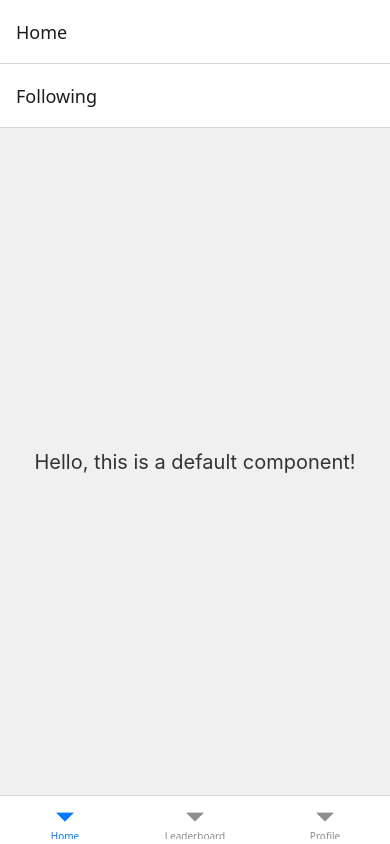
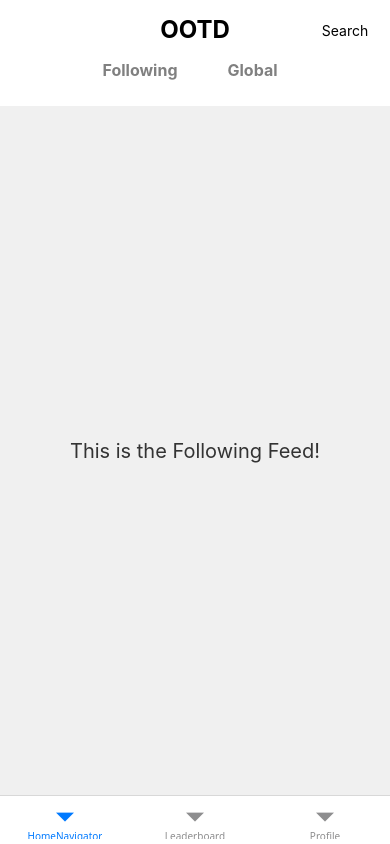
Before and after one commit to roysc99/OOTD, a React Native app: screen /MainTabs in a window 390 px wide. Built offline with nearby package versions, Linux system fonts and the light colour scheme.

Commit message:
added homeheader, feeds, and homesearch

```diff
--- a/App.js
+++ b/App.js
@@ -1,16 +1,13 @@
-import React from 'react'
-import { StatusBar } from 'expo-status-bar';
-import { StyleSheet, Text, View } from 'react-native';
-import TabNavigator from './src/navigation/TabNavigator';
-import { NavigationContainer } from '@react-navigation/native';
-
-
-
+import React from "react";
+import { StatusBar } from "expo-status-bar";
+import { StyleSheet, Text, View } from "react-native";
+import AppNavigator from "./src/navigation/AppNavigator";
+import { NavigationContainer } from "@react-navigation/native";
 
 export default function App() {
   return (
     <NavigationContainer>
-      <TabNavigator />
+      <AppNavigator />
     </NavigationContainer>
   );
 }
@@ -18,8 +15,8 @@
 const styles = StyleSheet.create({
   container: {
     flex: 1,
-    backgroundColor: '#fff',
-    alignItems: 'center',
-    justifyContent: 'center',
+    backgroundColor: "#fff",
+    alignItems: "center",
+    justifyContent: "center",
   },
 });
--- /dev/null
+++ b/src/components/HomeHeader.js
@@ -0,0 +1,62 @@
+import React, { useState } from "react";
+import styles from "../components/HomeHeaderStyles";
+import { SafeAreaView, View, Text, Pressable } from "react-native";
+import { useNavigation } from "@react-navigation/native";
+
+/* Homepage header that displays Following, Global, and Search */
+export default function HomeHeader({}) {
+  //states for when following page is active or global
+  const [activeButton, setActiveButton] = useState(null);
+  const navigation = useNavigation();
+
+  return (
+    <SafeAreaView style={styles.safeArea}>
+      <View style={styles.container}>
+        <Text style={styles.title}>OOTD</Text>
+        <View style={styles.searchButton}>
+          <Pressable
+            onPress={() => {
+              navigation.navigate("HomeSearch");
+            }}
+          >
+            <Text>Search</Text>
+          </Pressable>
+        </View>
+        <View style={styles.buttonGroup}>
+          <Pressable
+            onPress={() => {
+              setActiveButton("Following");
+              navigation.navigate("HomeNavigator", { screen: "FollowingFeed" });
+            }}
+            style={styles.textButton}
+          >
+            <Text
+              style={[
+                //if activeButton is equal to Following, styles.activeText is returned
+                styles.followingButton,
+                activeButton === "Following" && styles.activeText,
+              ]}
+            >
+              Following
+            </Text>
+          </Pressable>
+          <Pressable
+            onPress={() => {
+              setActiveButton("Global");
+              navigation.navigate("HomeNavigator", { screen: "GlobalFeed" });
+            }}
+          >
+            <Text
+              style={[
+                styles.globalButton,
+                activeButton === "Global" && styles.activeText,
+              ]}
+            >
+              Global
+            </Text>
+          </Pressable>
+        </View>
+      </View>
+    </SafeAreaView>
+  );
+}
--- /dev/null
+++ b/src/components/HomeHeaderStyles.js
@@ -0,0 +1,49 @@
+import { StyleSheet } from "react-native";
+
+export default StyleSheet.create({
+  container: {
+    width: "100%",
+    padding: 30,
+    backgroundColor: "white",
+    alignItems: "center",
+    justifyContent: "center",
+    position: "relative",
+  },
+  title: {
+    color: "black",
+    fontSize: 24,
+    fontWeight: "bold",
+    top: -15,
+  },
+  safeArea: {
+    fles: 1,
+    backgroundColor: "white",
+  },
+  buttonGroup: {
+    flexDirection: "row",
+    position: "absolute",
+    top: 40,
+    justifyContent: "center",
+  },
+  followingButton: {
+    color: "gray",
+    fontSize: 16,
+    fontWeight: "bold",
+    right: 30,
+    top: 20,
+  },
+  globalButton: {
+    color: "gray",
+    fontSize: 16,
+    fontWeight: "bold",
+    left: 20,
+    top: 20,
+  },
+  activeText: {
+    color: "black",
+  },
+  searchButton: {
+    top: -37,
+    left: 150,
+  },
+});
--- /dev/null
+++ b/src/navigation/AppNavigator.js
@@ -0,0 +1,28 @@
+import React from "react";
+import { createStackNavigator } from "@react-navigation/stack";
+import TabNavigator from "./TabNavigator";
+import HomeSearch from "../screens/HomeSearch";
+
+const Stack = createStackNavigator();
+
+export default function AppNavigator() {
+  return (
+    <Stack.Navigator>
+      {/* main tab layout including ootd header, following, leaderboard, etc. */}
+      <Stack.Screen
+        name="MainTabs"
+        component={TabNavigator}
+        options={{ headerShown: false }}
+      />
+
+      {/* separate search page */}
+      <Stack.Screen
+        name="HomeSearch"
+        component={HomeSearch}
+        options={{
+          headerShown: false,
+        }}
+      />
+    </Stack.Navigator>
+  );
+}
--- a/src/navigation/HomeNavigator.js
+++ b/src/navigation/HomeNavigator.js
@@ -1,18 +1,25 @@
-import React from 'react';
-import { createStackNavigator } from '@react-navigation/stack'
-import FollowingFeed from '../screens/FollowingFeed'
-import GlobalFeed from '../screens/GlobalFeed'
-import HomeSearch from '../screens/HomeSearch'
+import React from "react";
+import { createStackNavigator } from "@react-navigation/stack";
+import FollowingFeed from "../screens/FollowingFeed";
+import GlobalFeed from "../screens/GlobalFeed";
+import HomeSearch from "../screens/HomeSearch";
 
 const Stack = createStackNavigator();
 
-/** This is our home stack which contains our two feeds */
+/** home stack contains following and global feed */
 const HomeNavigator = () => {
   return (
     <Stack.Navigator>
-        <Stack.Screen name="Following" component={FollowingFeed} />
-        <Stack.Screen name="Global" component={GlobalFeed} />
-        <Stack.Screen name ="Home Search" component={HomeSearch} />
+      <Stack.Screen
+        name="FollowingFeed"
+        component={FollowingFeed}
+        options={{ headerShown: false, animation: "none" }}
+      />
+      <Stack.Screen
+        name="GlobalFeed"
+        component={GlobalFeed}
+        options={{ headerShown: false, animation: "none" }}
+      />
     </Stack.Navigator>
   );
 };
--- a/src/navigation/TabNavigator.js
+++ b/src/navigation/TabNavigator.js
@@ -1,23 +1,26 @@
-import React from 'react';
-import HomeNavigator from '../navigation/HomeNavigator'
-import Profile from '../screens/Profile'
-import Leaderboard from '../screens/Leaderboard'
-import { createBottomTabNavigator } from '@react-navigation/bottom-tabs';
+import React from "react";
+import HomeNavigator from "../navigation/HomeNavigator";
+import Profile from "../screens/Profile";
+import Leaderboard from "../screens/Leaderboard";
+import { createBottomTabNavigator } from "@react-navigation/bottom-tabs";
+import Header from "../components/HomeHeader";
 
 const Tab = createBottomTabNavigator();
 
-/** TabNavigator is different from StackNavigator
- *  TabNavigator moves between pages
- *
- *  This contains each page
+/** TabNavigator to move between each page(home, leaderboard, profile)
  */
 const TabNavigator = () => {
   return (
     <Tab.Navigator>
-        <Tab.Screen name="Home" component={HomeNavigator} />
+      <Tab.Screen
+        name="HomeNavigator"
+        component={HomeNavigator}
+        options={{
+          header: () => <Header title="OOTD" />, // Custom header
+        }}
+      />
       <Tab.Screen name="Leaderboard" component={Leaderboard} />
       <Tab.Screen name="Profile" component={Profile} />
-
     </Tab.Navigator>
   );
 };
--- a/src/screens/FollowingFeed.js
+++ b/src/screens/FollowingFeed.js
@@ -1,10 +1,10 @@
-import React from 'react';
-import { View, Text, StyleSheet } from 'react-native';
+import React from "react";
+import { View, Text, StyleSheet } from "react-native";
 
 const DefaultComponent = () => {
   return (
     <View style={styles.container}>
-      <Text style={styles.text}>Hello, this is a default component!</Text>
+      <Text style={styles.text}>This is the Following Feed!</Text>
     </View>
   );
 };
@@ -12,13 +12,13 @@
 const styles = StyleSheet.create({
   container: {
     flex: 1,
-    justifyContent: 'center',
-    alignItems: 'center',
-    backgroundColor: '#f0f0f0',
+    justifyContent: "center",
+    alignItems: "center",
+    backgroundColor: "#f0f0f0",
   },
   text: {
     fontSize: 20,
-    color: '#333',
+    color: "#333",
   },
 });
 
--- a/src/screens/GlobalFeed.js
+++ b/src/screens/GlobalFeed.js
@@ -1,10 +1,10 @@
-import React from 'react';
-import { View, Text, StyleSheet } from 'react-native';
+import React from "react";
+import { View, Text, StyleSheet } from "react-native";
 
 const DefaultComponent = () => {
   return (
     <View style={styles.container}>
-      <Text style={styles.text}>Hello, this is a default component!</Text>
+      <Text style={styles.text}>This is the Global Feed!</Text>
     </View>
   );
 };
@@ -12,13 +12,13 @@
 const styles = StyleSheet.create({
   container: {
     flex: 1,
-    justifyContent: 'center',
-    alignItems: 'center',
-    backgroundColor: '#f0f0f0',
+    justifyContent: "center",
+    alignItems: "center",
+    backgroundColor: "#f0f0f0",
   },
   text: {
     fontSize: 20,
-    color: '#333',
+    color: "#333",
   },
 });
 
--- a/src/screens/HomeSearch.js
+++ b/src/screens/HomeSearch.js
@@ -1,10 +1,23 @@
-import React from 'react';
-import { View, Text, StyleSheet } from 'react-native';
+import React from "react";
+import { View, Text, StyleSheet, Pressable } from "react-native";
+import { useNavigation } from "@react-navigation/native";
 
-const DefaultComponent = () => {
+/* Homesearch page to search up users */
+const HomeSearch = () => {
+  const navigation = useNavigation();
+
   return (
     <View style={styles.container}>
-      <Text style={styles.text}>Hello, this is a default component!</Text>
+      <Text style={styles.text}>This is the Home Search Page!</Text>
+      <View style={styles.backButton}>
+        <Pressable
+          onPress={() => {
+            navigation.goBack();
+          }}
+        >
+          <Text>Back</Text>
+        </Pressable>
+      </View>
     </View>
   );
 };
@@ -12,14 +25,18 @@
 const styles = StyleSheet.create({
   container: {
     flex: 1,
-    justifyContent: 'center',
-    alignItems: 'center',
-    backgroundColor: '#f0f0f0',
+    justifyContent: "center",
+    alignItems: "center",
+    backgroundColor: "#f0f0f0",
   },
   text: {
     fontSize: 20,
-    color: '#333',
+    color: "#333",
+  },
+  backButton: {
+    top: -350,
+    right: 150,
   },
 });
 
-export default DefaultComponent;
+export default HomeSearch;
```
Lines whose indentation alone changed are shown as unchanged.
